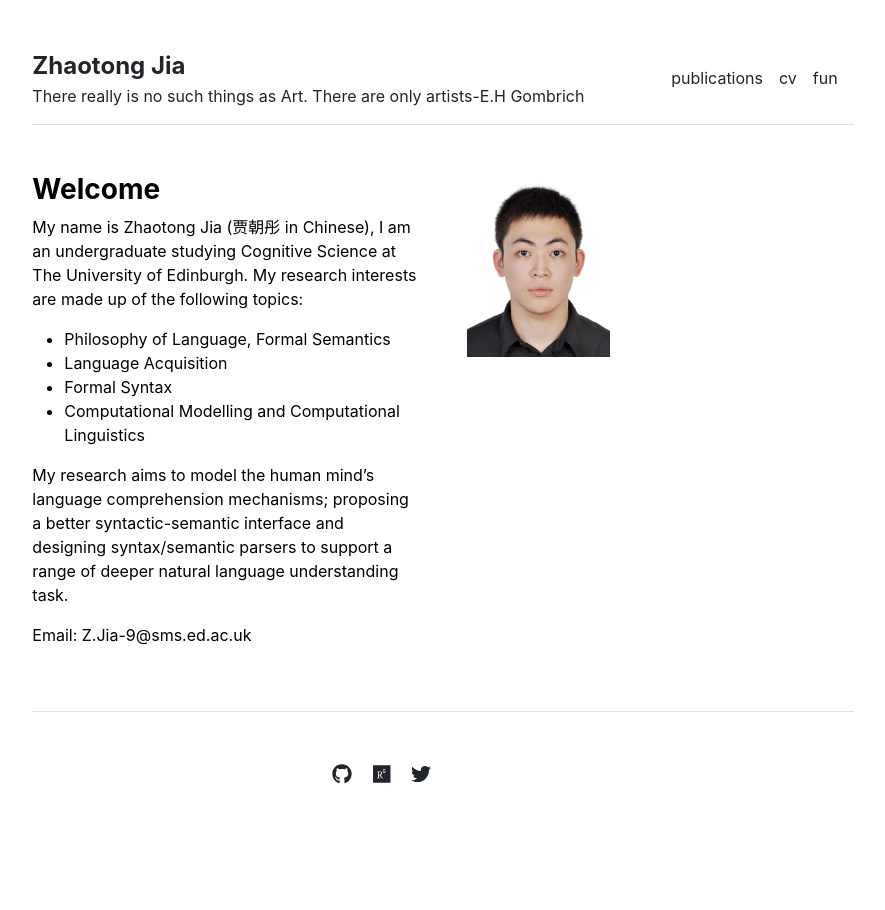
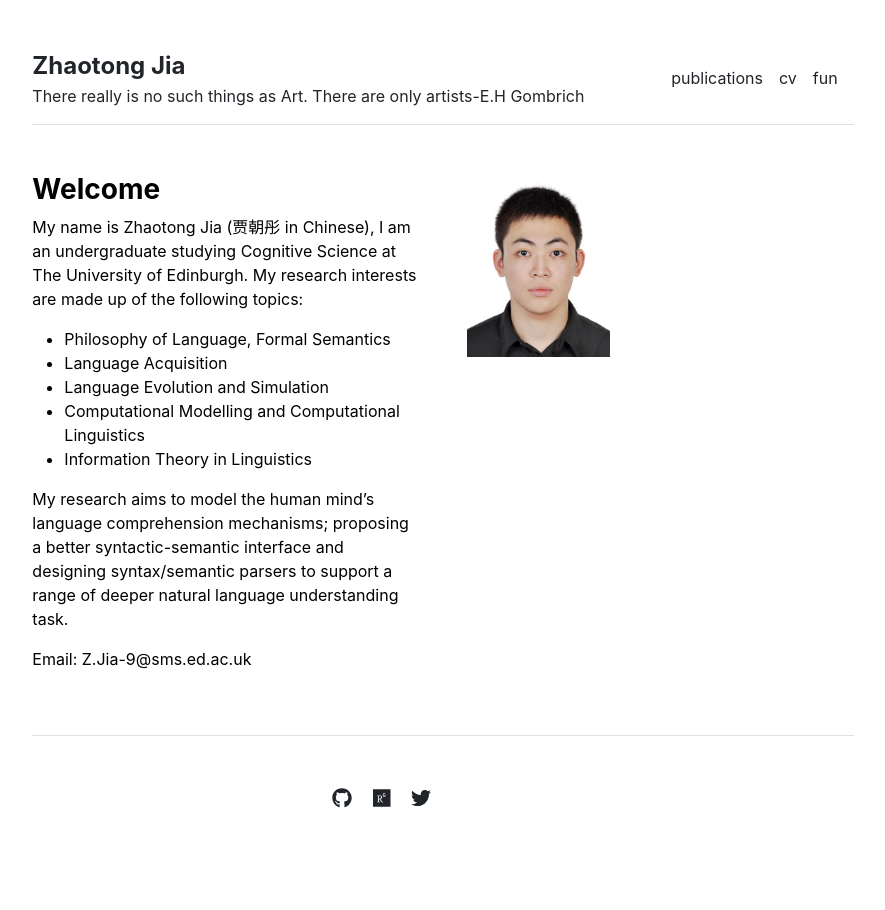
Before and after one commit to chotong/chotong.github.io, a Jekyll site: the page built from docs/index.md, in a window 1280 px wide. Shown: the whole page, without its empty margins (197-1082 px from the left). Built offline with Jekyll 4.4.1, drawn with Linux system fonts in a browser that asks for light colours.

Commit message:
Update index.md

```diff
--- a/docs/index.md
+++ b/docs/index.md
@@ -7,8 +7,9 @@ My name is Zhaotong Jia (贾朝彤 in Chinese), I am an undergraduate studying C
 
 - Philosophy of Language, Formal Semantics
 - Language Acquisition
-- Formal Syntax
+- Language Evolution and Simulation
 - Computational Modelling and Computational Linguistics
+- Information Theory in Linguistics
 
 My research aims to model the human mind's language comprehension mechanisms; proposing a better syntactic-semantic interface and designing syntax/semantic parsers to support a range of deeper natural language understanding task.
 
```
